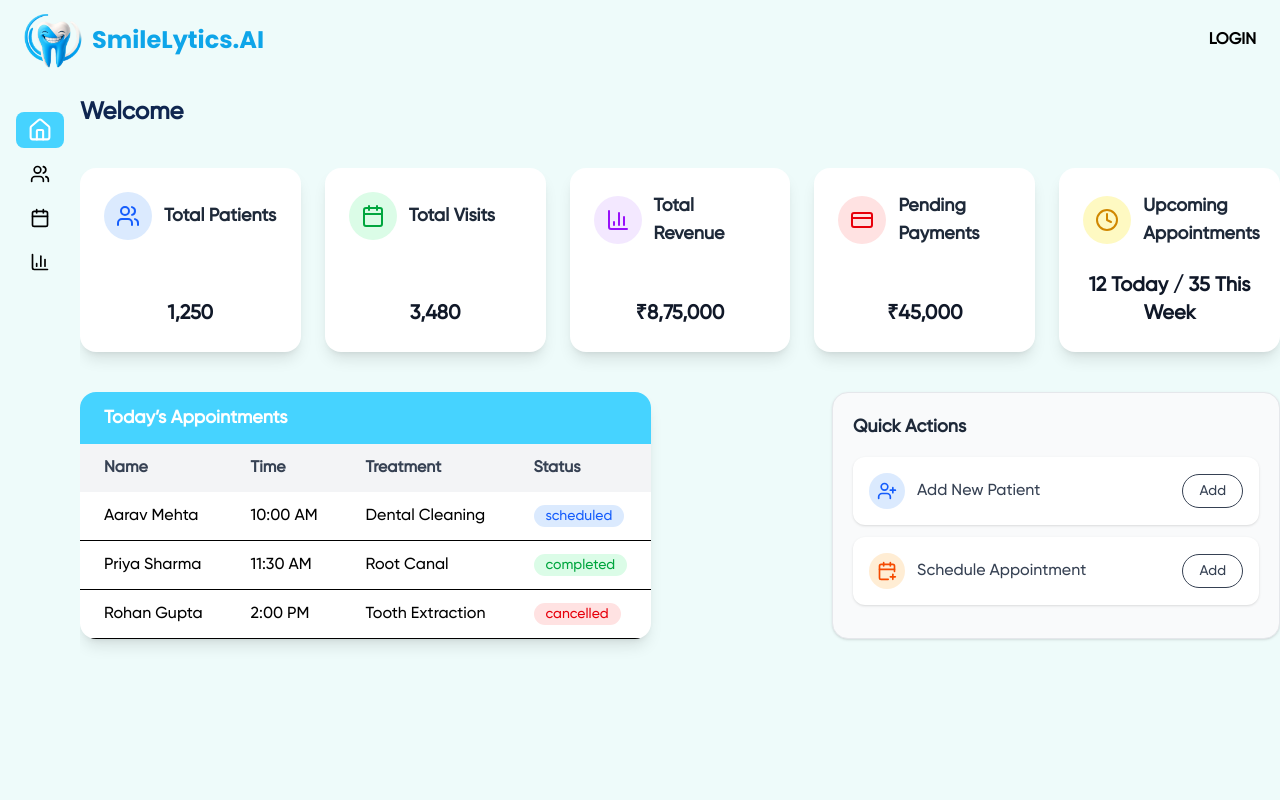
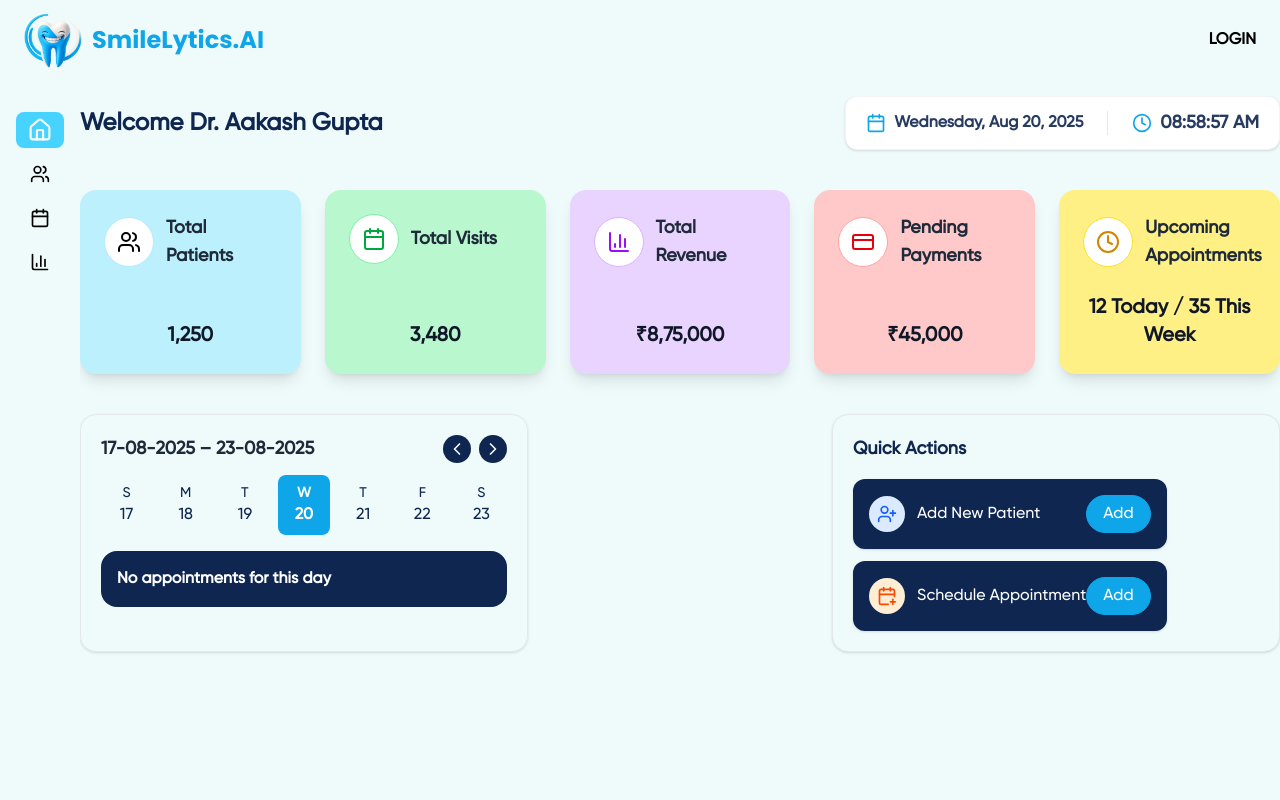
Before and after one commit to dikshajaggi/aiAssistant24, a React (Vite) app: page /dashboard in a window 1280 px wide. Shown: the top 800 px of the page. Built offline with nearby package versions, Linux system fonts and the light colour scheme.

Commit message:
dashboard

```diff
--- a/package.json
+++ b/package.json
@@ -16,6 +16,7 @@
     "framer-motion": "^12.23.12",
     "lucide-react": "^0.542.0",
     "react": "^19.1.1",
+    "react-calendar": "^6.0.0",
     "react-dom": "^19.1.1",
     "react-router-dom": "^7.8.0",
     "react-toastify": "^11.0.5",
--- /dev/null
+++ b/src/components/DateTimeDisplay.jsx
@@ -0,0 +1,51 @@
+import React, { useEffect, useState } from "react";
+import { Calendar, Clock } from "lucide-react";
+import { motion } from "framer-motion";
+
+const DateTimeDisplay = () => {
+  const [dateTime, setDateTime] = useState(new Date());
+
+  useEffect(() => {
+    const timer = setInterval(() => setDateTime(new Date()), 1000); // update every second
+    return () => clearInterval(timer);
+  }, []);
+
+  const formattedDate = dateTime.toLocaleDateString(undefined, {
+    weekday: "long",
+    month: "short",
+    day: "numeric",
+    year: "numeric",
+  });
+
+  const formattedTime = dateTime.toLocaleTimeString([], {
+    hour: "2-digit",
+    minute: "2-digit",
+    second: "2-digit"
+  });
+
+  return (
+    <motion.div
+      initial={{ opacity: 0, y: -2 }}
+      animate={{ opacity: 1, y: 0 }}
+      transition={{ duration: 0.4, ease: "easeOut" }}
+      className="flex items-center gap-6 bg-white shadow-sm rounded-xl px-5 py-3 border border-gray-100"
+    >
+      {/* Date */}
+      <div className="flex items-center gap-2 text-textdark/90">
+        <Calendar size={20} className="text-secondary" />
+        <span className="font-bold">{formattedDate}</span>
+      </div>
+
+      {/* Divider */}
+      <div className="h-6 w-px bg-gray-200"></div>
+
+      {/* Time */}
+      <div className="flex items-center gap-2 text-textdark/90">
+        <Clock size={20} className="text-secondary" />
+        <span className="font-semibold text-lg">{formattedTime}</span>
+      </div>
+    </motion.div>
+  );
+};
+
+export default DateTimeDisplay;
--- /dev/null
+++ b/src/components/DentalScheduleCard.jsx
@@ -0,0 +1,146 @@
+import React, { useState } from "react";
+import { ChevronLeft, ChevronRight, Clock } from "lucide-react";
+
+// helper to format date in dd-mm-yyyy
+const formatKey = (d) => {
+  const dd = String(d.getDate()).padStart(2, "0");
+  const mm = String(d.getMonth() + 1).padStart(2, "0");
+  const yyyy = d.getFullYear();
+  return `${dd}-${mm}-${yyyy}`;
+};
+
+export default function DentalScheduleCard() {
+  // auto-update to current week
+  const today = new Date();
+  const startOfWeek = new Date(today);
+  startOfWeek.setDate(today.getDate() - today.getDay()); // Sunday as start
+
+  const [currentWeekStart, setCurrentWeekStart] = useState(startOfWeek);
+  const [selectedDate, setSelectedDate] = useState(formatKey(today));
+
+  // Dummy appointments (keys are dd-mm-yyyy now)
+  const appointments = {
+    "08-09-2025": [
+      { type: "Root Canal", time: "10:30 AM", patient: "Riya Pathak" },
+      { type: "Cleaning", time: "02:00 PM", patient: "Mohit Chauhan" },
+    ],
+    "09-09-2025": [
+      { type: "Crown Fitting", time: "09:00 AM", patient: "Sarah Kaushik" },
+    ],
+    "10-09-2025": [
+      { type: "Consultation", time: "11:15 AM", patient: "Rohit Rana" },
+    ],
+  };
+
+  // calculate week days
+  const weekDates = [...Array(7)].map((_, i) => {
+    const date = new Date(currentWeekStart);
+    date.setDate(date.getDate() + i);
+    return date;
+  });
+
+  // get appointments for selected date
+  const selectedAppointments = appointments[selectedDate] || [];
+
+  // week navigation
+  const goToPrevWeek = () => {
+    const newStart = new Date(currentWeekStart);
+    newStart.setDate(newStart.getDate() - 7);
+    setCurrentWeekStart(newStart);
+    setSelectedDate(formatKey(newStart));
+  };
+
+  const goToNextWeek = () => {
+    const newStart = new Date(currentWeekStart);
+    newStart.setDate(newStart.getDate() + 7);
+    setCurrentWeekStart(newStart);
+    setSelectedDate(formatKey(newStart));
+  };
+
+  return (
+    <div className="w-full max-w-md border border-gray-200 rounded-2xl p-5 shadow-sm">
+      {/* Calendar Header */}
+      <div className="flex items-center justify-between mb-3">
+        <h2 className="text-gray-800 font-semibold text-lg">
+          {formatKey(weekDates[0])} – {formatKey(weekDates[6])}
+        </h2>
+        <div className="flex gap-2">
+          <button
+            onClick={goToPrevWeek}
+            className="p-1 rounded-full bg-textdark hover:bg-textdark/70"
+          >
+            <ChevronLeft className="w-5 h-5 text-neutral" />
+          </button>
+          <button
+            onClick={goToNextWeek}
+            className="p-1 rounded-full bg-textdark hover:bg-textdark/70"
+          >
+            <ChevronRight className="w-5 h-5 text-neutral" />
+          </button>
+        </div>
+      </div>
+
+      {/* Calendar Days */}
+      <div className="grid grid-cols-7 gap-2 text-center">
+        {weekDates.map((d) => {
+            const dateKey = formatKey(d);
+            const todayKey = formatKey(new Date()); // today in dd-mm-yyyy format
+            const isSelected = selectedDate === dateKey;
+            const isToday = todayKey === dateKey;
+            return (
+                <div
+                key={dateKey}
+                className={`relative flex flex-col items-center justify-center py-2 rounded-lg cursor-pointer transition
+                ${
+                    isSelected
+                    ? "bg-secondary text-white font-bold"
+                    : isToday
+                    ? "bg-success text-white font-bold"
+                    : "text-textdark hover:bg-secondary/60"
+                }`}
+                onClick={() => setSelectedDate(dateKey)}
+                >
+                <span className="text-sm">
+                    {d.toLocaleDateString("en-US", { weekday: "short" }).charAt(0)}
+                </span>
+                <span className="text-base">{d.getDate()}</span>
+
+                {/* Small dot under today's date */}
+                {isToday && !isSelected && (
+                    <span className="absolute bottom-1 w-1.5 h-1.5 bg-secondary rounded-full"></span>
+                )}
+                </div>
+            );
+        })}
+      </div>
+
+      {/* Next Appointment Card */}
+      <div className="mt-4 bg-textdark text-white rounded-2xl p-4">
+        {selectedAppointments.length > 0 ? (
+          <>
+            <h3 className="text-lg font-semibold">Upcoming Appointments</h3>
+            <ul className="mt-2 space-y-2">
+              {selectedAppointments.map((appt, i) => (
+                <li
+                  key={i}
+                  className="flex items-center justify-between bg-secondary rounded-lg p-2"
+                >
+                  <div>
+                    <p className="font-medium">{appt.type}</p>
+                    <p className="text-sm text-white font-semibold">{appt.patient}</p>
+                  </div>
+                  <div className="flex items-center text-sm font-bold text-white">
+                    <Clock className="w-4 h-4 mr-1" />
+                    {appt.time}
+                  </div>
+                </li>
+              ))}
+            </ul>
+          </>
+        ) : (
+          <p className="text-white font-bold">No appointments for this day</p>
+        )}
+      </div>
+    </div>
+  );
+}
--- a/src/components/QuickActions.jsx
+++ b/src/components/QuickActions.jsx
@@ -1,5 +1,6 @@
 import React from "react";
 import { UserPlus, CalendarPlus } from "lucide-react";
+import { Link } from "react-router-dom";
 
 const QuickActions = () => {
   const actions = [
@@ -7,17 +8,19 @@ const QuickActions = () => {
       title: "Add New Patient",
       icon: UserPlus,
       color: "bg-blue-100 text-blue-600",
+      link: "/dashboard/patients"
     },
     {
       title: "Schedule Appointment",
       icon: CalendarPlus,
       color: "bg-orange-100 text-orange-600",
+      link: "/dashboard/appointments"
     },
   ];
 
   return (
-    <div className="bg-gray-50 border border-gray-200 rounded-2xl p-5 shadow-sm w-full max-w-md">
-      <h3 className="text-lg font-semibold text-gray-800 mb-4">
+    <div className="flex items-start flex-col bg-neutral border border-gray-200 rounded-2xl p-5 shadow-sm w-full max-w-md">
+      <h3 className="text-lg font-semibold text-textdark mb-4">
         Quick Actions
       </h3>
 
@@ -27,7 +30,7 @@ const QuickActions = () => {
           return (
             <div
               key={idx}
-              className="flex items-center justify-between bg-white rounded-xl p-4 shadow-sm"
+              className="flex items-center justify-between bg-textdark rounded-xl p-4 shadow-sm text-white"
             >
               {/* Icon + Title */}
               <div className="flex items-center gap-3">
@@ -36,13 +39,15 @@ const QuickActions = () => {
                 >
                   <Icon className="w-5 h-5" />
                 </span>
-                <p className="text-gray-700 font-medium">{action.title}</p>
+                <p className="text-white font-medium">{action.title}</p>
               </div>
 
               {/* Add Button */}
-              <button className="cursor-pointer px-4 py-1.5 text-sm font-medium text-gray-700 border rounded-full hover:bg-gray-100 transition">
-                Add
-              </button>
+              <Link to = {action.link}>
+                <button className="cursor-pointer px-4 py-1.5 text-sm md:text-base font-medium text-white bg-secondary border border-secondary rounded-full hover:bg-bg-secondary/70 transition">
+                  Add
+                </button>
+              </Link>
             </div>
           );
         })}
--- a/src/components/Sidebar.jsx
+++ b/src/components/Sidebar.jsx
@@ -13,7 +13,7 @@ const Sidebar = () => {
   const { pathname } = useLocation();
 
   return (
-    <div className="fixed h-screen bg-neutral z-50 flex flex-col transition-all duration-300 w-20">
+    <div className="fixed h-auto bg-neutral z-50 flex flex-col transition-all duration-300 w-20">
       {/* Nav Items */}
       <nav className="flex flex-col gap-2 p-4">
         {navItems.map((item) => {
--- a/src/components/SummaryCards.jsx
+++ b/src/components/SummaryCards.jsx
@@ -13,31 +13,36 @@ const SummaryCards = () => {
       title: "Total Patients",
       value: "1,250",
       icon: Users,
-      color: "bg-blue-100 text-blue-600"
+      bgColor: "bg-primary/30",
+      color: "bg-white text-primary-600 border border-primary/40"
     },
     {
       title: "Total Visits",
       value: "3,480",
       icon: Calendar,
-      color: "bg-green-100 text-green-600"
+      bgColor: "bg-green-200",
+      color: "bg-white text-green-600 border border-green-300"
     },
     {
       title: "Total Revenue",
       value: "₹8,75,000",
       icon: BarChart3,
-      color: "bg-purple-100 text-purple-600"
+      bgColor: "bg-purple-200",
+      color: "bg-white text-purple-600 border border-purple-300"
     },
     {
       title: "Pending Payments",
       value: "₹45,000",
       icon: CreditCard,
-      color: "bg-red-100 text-red-600"
+      bgColor: "bg-red-200",
+      color: "bg-white text-red-600 border border-red-300"
     },
     {
       title: "Upcoming Appointments",
       value: "12 Today / 35 This Week",
+      bgColor: "bg-yellow-200",
       icon: Clock,
-      color: "bg-yellow-100 text-yellow-600"
+      color: "bg-white text-yellow-600 border border-yellow-300"
     },
   ];
 
@@ -50,7 +55,7 @@ const SummaryCards = () => {
           return (
             <div
               key={idx}
-              className="flex flex-col justify-between bg-white rounded-2xl shadow-lg p-6 hover:shadow-xl hover:-translate-y-1 transition-all duration-300"
+              className={`flex flex-col justify-between ${card.bgColor} rounded-2xl shadow-lg p-6 hover:shadow-xl hover:-translate-y-1 transition-all duration-300`}
             >
               {/* Icon + Title */}
               <div className="flex items-center gap-3">
--- a/src/pages/Dashboard.jsx
+++ b/src/pages/Dashboard.jsx
@@ -1,17 +1,21 @@
 import React from 'react'
 import PageWrapper from './PageWrapper'
 import SummaryCards from '../components/SummaryCards'
-import RecentAppointments from '../components/RecentAppointments'
 import QuickActions from '../components/QuickActions'
+import DateTimeDisplay from '../components/DateTimeDisplay'
+import DentalScheduleCard from '../components/DentalScheduleCard'
 
 const Dashboard = () => {
   return (
     <PageWrapper>
       <div className="max-w-7xl mx-auto flex flex-col">
-        <h2 className="text-xl md:text-2xl font-extrabold text-textdark mb-10"> Welcome </h2>
+        <div className="flex justify-between items-center mb-10">
+          <h2 className="text-xl md:text-2xl font-extrabold text-textdark">Welcome Dr. Aakash Gupta</h2>
+          <DateTimeDisplay />
+        </div>
         <SummaryCards />
         <div className='flex justify-between'>
-          <RecentAppointments />
+          <DentalScheduleCard />
           <QuickActions />
         </div>
       </div>
```
Also changed, not shown: 1 other file (tests, documents, lock files or other folders).
